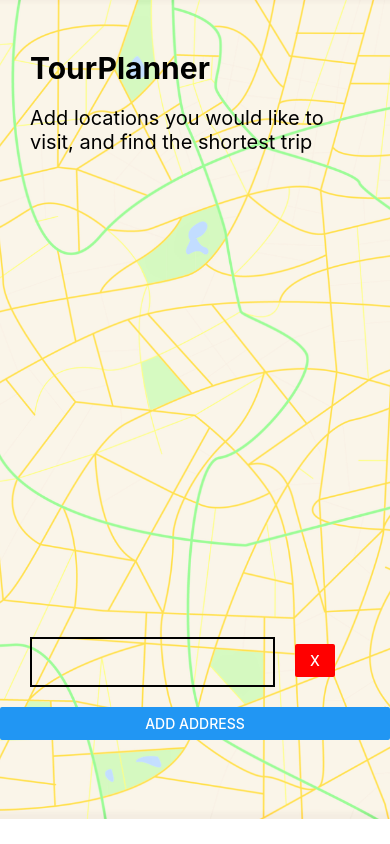
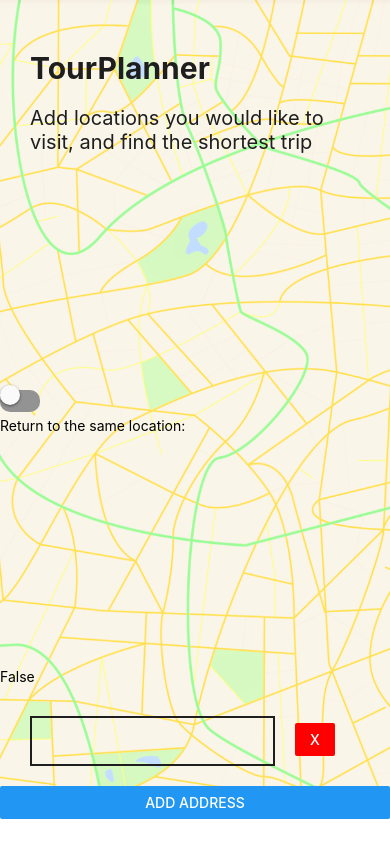
Before and after one commit to ShivamDh/Tour-Planner, a React Native app: screen / in a window 390 px wide. Built offline with nearby package versions, Linux system fonts and the light colour scheme.

Commit message:
Adding a switch, user can pick if start point = end point

```diff
--- a/App.js
+++ b/App.js
@@ -9,9 +9,9 @@ import {
 	Button,
 	Dimensions,
 	ImageBackground,
-	Platform,
 	ScrollView,
 	StyleSheet,
+	Switch,
 	Text,
 	TextInput,
 	TouchableOpacity,
@@ -20,13 +20,6 @@ import {
 
 var {height, width} = Dimensions.get('window');
 
-const instructions = Platform.select({
-	ios: 'Press Cmd+R to reload,\n' +
-		'Cmd+D or shake for dev menu',
-	android: 'Double tap R on your keyboard to reload,\n' +
-		'Shake or press menu button for dev menu',
-});
-
 type Props = {};
 export default class App extends Component<Props> {
 
@@ -34,7 +27,8 @@ export default class App extends Component<Props> {
 		super(props);
 
 		this.state = {
-			addresses: ['']
+			addresses: [''],
+			returnSameLocation: false,
 		}
 	}
 
@@ -79,6 +73,20 @@ export default class App extends Component<Props> {
 		this.setState({addresses: [...this.state.addresses, '']});
 	}
 
+	toggleSwitch = (i) => {
+		this.setState({returnSameLocation: !this.state.returnSameLocation});
+	}
+
+	getReturnSameLocationValue = () => {
+		let val = this.state.returnSameLocation ? 'True' : 'False';
+
+		return (
+			<Text>
+				{val}
+			</Text>
+		);
+	}
+
 	render() {
 		const backgroundImage = require('./img/appBackground.png');
 
@@ -93,6 +101,17 @@ export default class App extends Component<Props> {
 					<Text style = {styles.description}>
 						Add locations you would like to visit, and find the shortest trip
 					</Text>
+					<View style = {styles.switchContainer}>
+						<Switch
+							style = {styles.switch}
+							value = {this.state.returnSameLocation}
+							onValueChange = {this.toggleSwitch}
+						/>
+						<Text style = {styles.switchText}>
+							Return to the same location:
+						</Text>
+						{this.getReturnSameLocationValue()}
+					</View>
 					<View style = {styles.emptyBox} />
 					{ this.getAddressInputs() }
 					<Button
@@ -120,7 +139,7 @@ const styles = StyleSheet.create({
 		overflow: 'hidden'
 	},
 	header: {
-		color: 'black',
+		color: '#1e1e1e',
 		fontSize: 30,
 		fontWeight: '700',
 		marginTop: 50,
@@ -128,12 +147,24 @@ const styles = StyleSheet.create({
 		marginLeft: 30
 	},
 	description: {
-		color: 'black',
+		color: '#1e1e1e',
 		fontSize: 20,
 		flex: 0.8,
 		marginLeft: 30,
 		marginRight: 30,
 		marginBottom: 15
+	},
+	switchContainer: {
+		flex: 1,
+	},
+	switch: {
+		flex: 0.1
+	},
+	switchText: {
+		flex: 0.8
+	},
+	switchVal: {
+		flex: 0.1
 	},
 	addressLine: {
 		flex: 1,
@@ -147,7 +178,7 @@ const styles = StyleSheet.create({
 		height: 50,
 		maxHeight: 50,
 		flex: 0.8,
-		borderColor: 'black',
+		borderColor: '#1e1e1e',
 		borderWidth: 2,
 		paddingLeft: 10,
 		paddingRight: 10,
```
